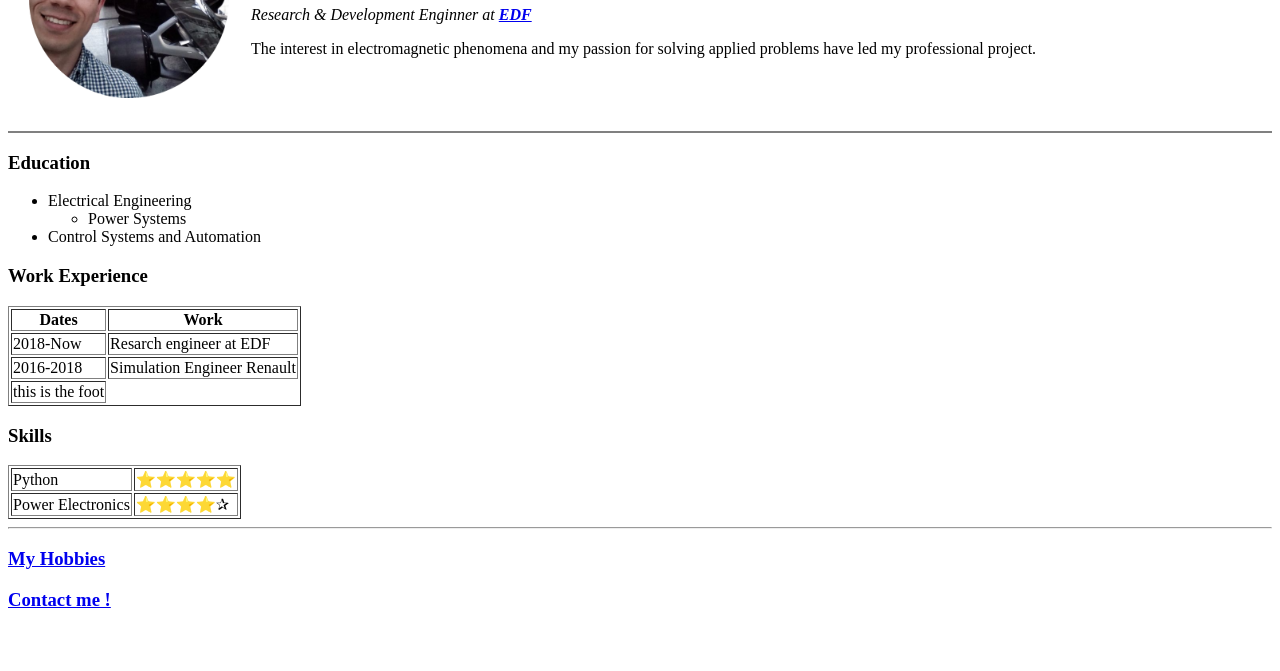
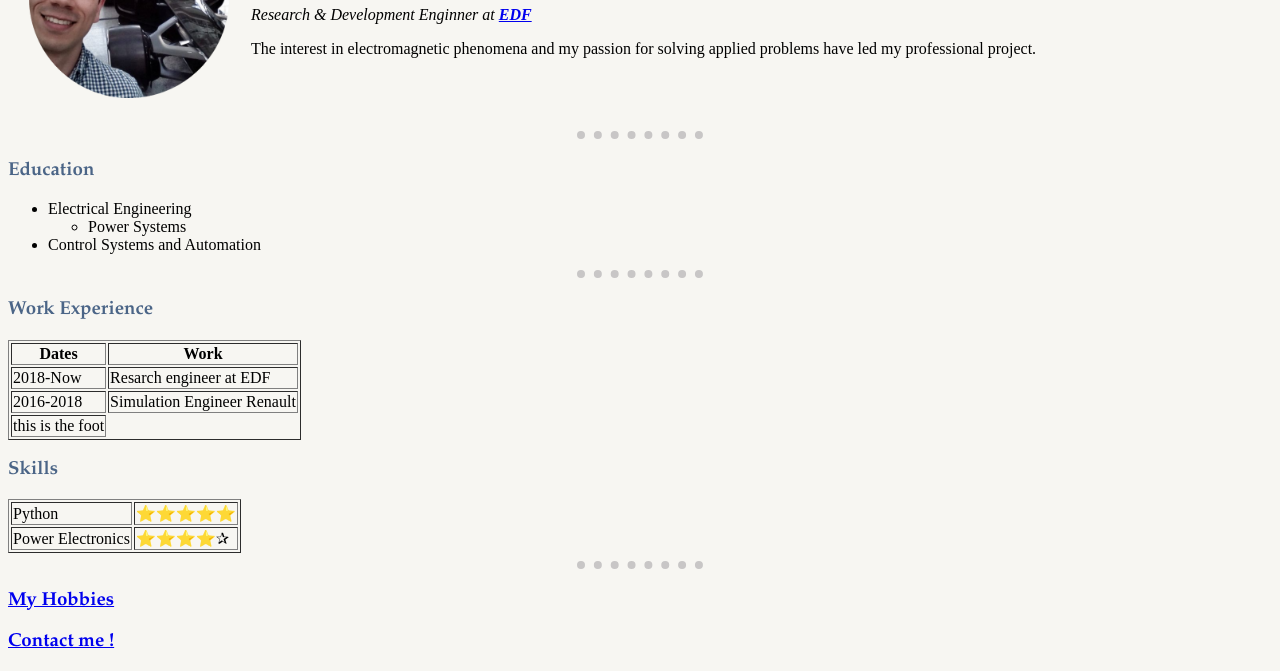
Before and after one commit to OSkrk/cv, a plain HTML site: page index.html in a window 1280 px wide. Shown: the part 131-802 px from the top of the page. Drawn offline with Linux system fonts and the light colour scheme; files whose address does not match are found by name.

Commit message:
Update index.html

```diff
--- a/index.html
+++ b/index.html
@@ -4,6 +4,7 @@
 <head>
   <meta charset="utf-8">
   <title>Oscar's Personal Site</title>
+  <link rel="stylesheet" href="css/styles.css">
 </head>
 
 <body>
@@ -34,6 +35,7 @@
     </li>
     <li>Control Systems and Automation</li>
   </ul>
+  <hr noshade>
   <h3>Work Experience</h3>
   <table border="1">
     <thead>
@@ -59,10 +61,12 @@
   <h3>Skills</h3>
   <table cellspacing="2" border="1">
     <tr>
-      <td>Python</td><td>⭐⭐⭐⭐⭐</td>
+      <td>Python</td>
+      <td>⭐⭐⭐⭐⭐</td>
     </tr>
     <tr>
-      <td>Power Electronics</td><td>⭐⭐⭐⭐✰</td>
+      <td>Power Electronics</td>
+      <td>⭐⭐⭐⭐✰</td>
     </tr>
   </table>
 
```
